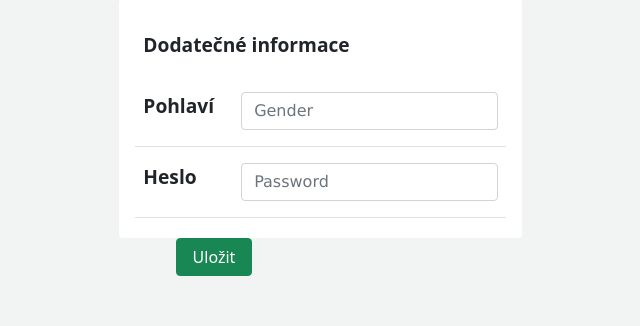
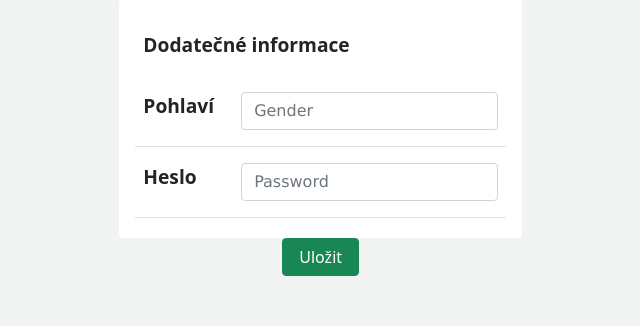
Before and after one commit to Michael86868/BLOG-Symfony, a Symfony app: template templates/user/edit.html.twig in a window 1280 px wide. Shown: the part 1071-1397 px from the top of the page, without its empty margins (426-1066 px from the left). Run offline with Twig, Linux system fonts and the light colour scheme; the template is opened without the code that fills it, so the values that code supplies are empty; form fields are guessed from the names that the template uses; some libraries are stand-ins or nearby versions.

Commit message:
Redesigned user view and edit to responsive

```diff
--- a/templates/user/edit.html.twig
+++ b/templates/user/edit.html.twig
@@ -1,10 +1,10 @@
 {% extends 'base.html.twig' %}
 
 {% block body %}
-    <section class="users container mt-5 col-6 pt-5">
+    <section class="users container mt-5 col-md-6 pt-5">
         {{ form_start(form) }}
         <div class="row">
-            <div class="col-4 mx-auto overflow-auto">
+            <div class="col-xl-4 mx-auto overflow-auto">
                 <div class="card">
                     <div class="card-body w-75 d-block mx-auto">
                         <div class="img overflow-hidden rounded-circle">
@@ -22,7 +22,7 @@
                     </div>
                 </div>
             </div>
-            <div class="col-8 mx-auto overflow-auto">
+            <div class="col-xl-8 mx-auto overflow-auto">
                 <div class="card">
                     <div class="card-body w-100 d-block mx-auto pb-1">
                         <table class="table table-borderless h7">
@@ -100,10 +100,10 @@
                         </table>
                     </div>
                 </div>
+                <div class="text-center">
+                    <button class="btn btn-success px-3">{{ button_label|default('Uložit') }}</button>
+                </div>
             </div>
-        </div>
-        <div class="text-center">
-            <button class="btn btn-success px-3">{{ button_label|default('Uložit') }}</button>
         </div>
         {{ form_end(form) }}
     </section>
--- a/templates/user/show.html.twig
+++ b/templates/user/show.html.twig
@@ -1,9 +1,9 @@
 {% extends 'base.html.twig' %}
 
 {% block body %}
-    <section class="users container mt-5 col-6 pt-5">
+    <section class="users container mt-5 col-md-6 pt-5">
         <div class="row">
-            <div class="col-4 mx-auto overflow-auto">
+            <div class="col-xl-4 mx-auto overflow-auto">
                 <div class="card">
                     <div class="card-body w-75 d-block mx-auto">
                         <div class="img overflow-hidden rounded-circle">
@@ -21,7 +21,7 @@
                     </div>
                 </div>
             </div>
-            <div class="col-8 mx-auto overflow-auto">
+            <div class="col-xl-8 mx-auto overflow-auto">
                 <div class="card">
                     <div class="card-body w-100 d-block mx-auto pb-1">
                         <table class="table table-borderless h7">
```
